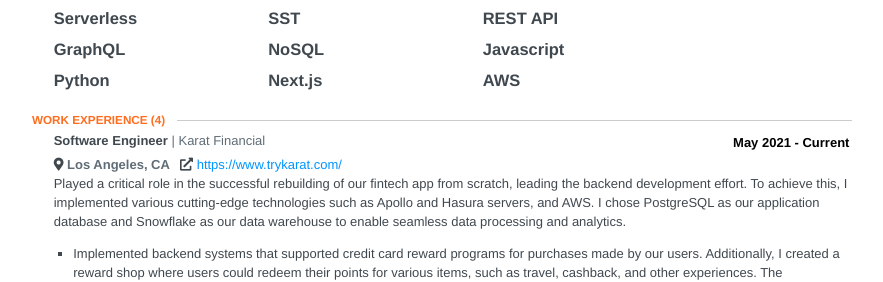
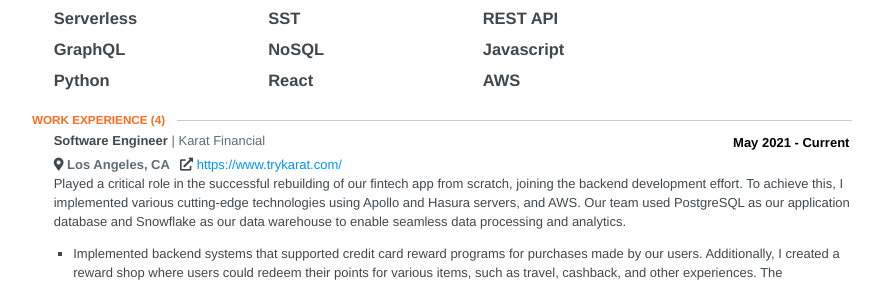
Before and after one commit to tverdone10/tverdone10.github.io, a plain HTML site: page index.html in a window 1280 px wide. Shown: the part 372-654 px from the top of the page, without its empty margins (198-1081 px from the left). Drawn offline with Linux system fonts and the light colour scheme.

Commit message:
update github.io

```diff
--- a/index.html
+++ b/index.html
@@ -955,7 +955,7 @@ section .location {
     		</div>
         <div class="item ">
             <h3 class="name">
-              Next.js
+              React
             </h3>
           <div class="skill-data">
           <div class="subskills">
@@ -1000,7 +1000,7 @@ section .location {
             <span class="fas fa-external-link-alt"></span>
             <a target="_blank" href="https://www.trykarat.com/">https://www.trykarat.com/</a>
           </span>        <div class="item" id="work-item">
-            <div class="summary"><p><p>Played a critical role in the successful rebuilding of our fintech app from scratch, leading the backend development effort. To achieve this, I implemented various cutting-edge technologies such as Apollo and Hasura servers, and AWS. I chose PostgreSQL as our application database and Snowflake as our data warehouse to enable seamless data processing and analytics. </p></p></div>
+            <div class="summary"><p><p>Played a critical role in the successful rebuilding of our fintech app from scratch, joining the backend development effort. To achieve this, I implemented various cutting-edge technologies using Apollo and Hasura servers, and AWS. Our team used PostgreSQL as our application database and Snowflake as our data warehouse to enable seamless data processing and analytics. </p></p></div>
             <ul class="highlights">
               <li><p><p>Implemented backend systems that supported credit card reward programs for purchases made by our users. Additionally, I created a reward shop where users could redeem their points for various items, such as travel, cashback, and other experiences. The development process involved designing and developing a robust architecture, integrating with third-party APIs, and creating seamless user interfaces that simplified the reward redemption process.</p></p></li>
               <li><p><p>Led the migration of multiple legacy codeless automations to proper app integrations with enhanced functionality such as comprehensive logging and error handling. This involved developing a robust migration plan, coordinating with stakeholders, and implementing the changes while minimizing disruption to the existing system. The resulting solution improved overall efficiency and reduced the risk of errors or system failures, leading to increased productivity and cost savings.</p></p></li>
```
